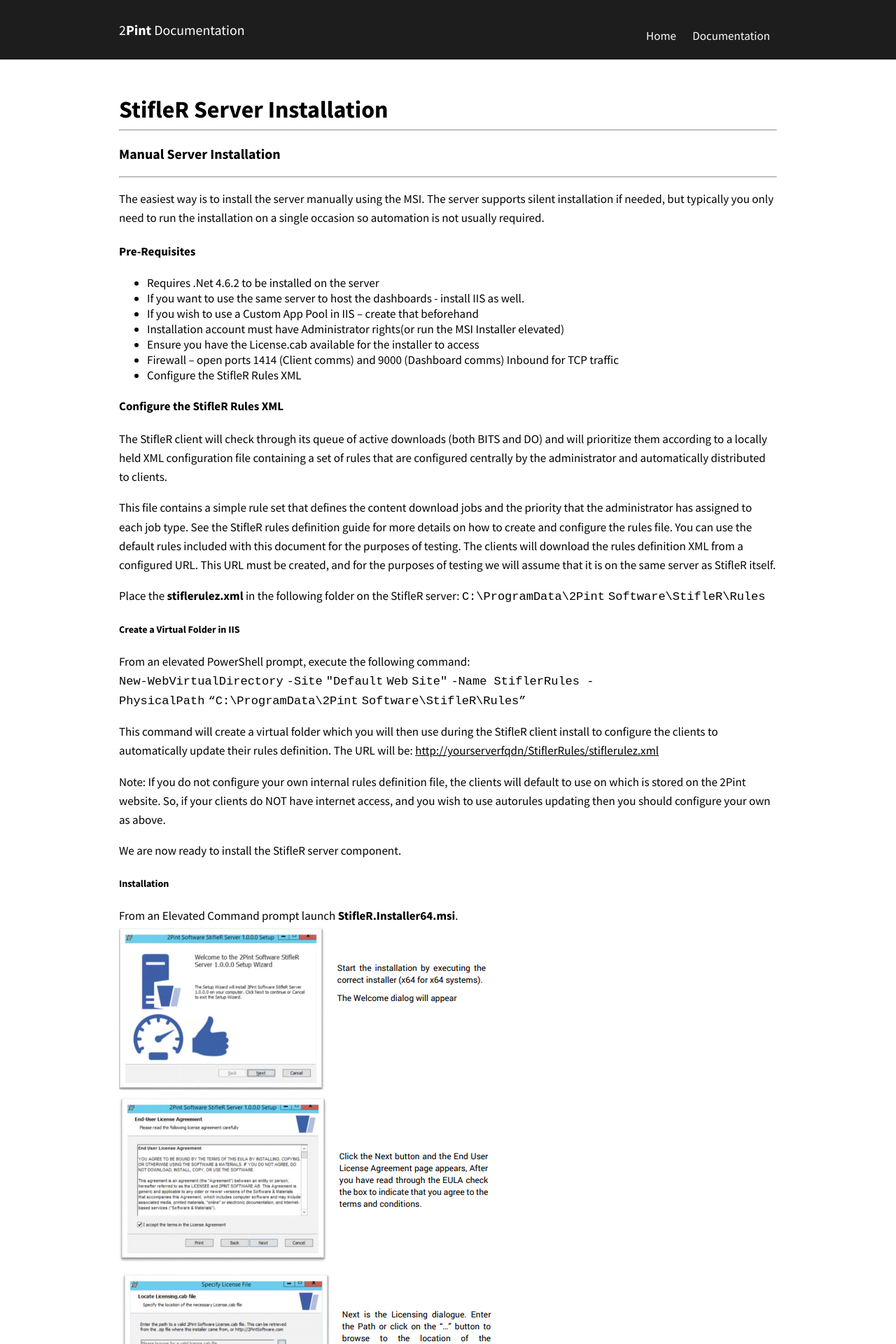
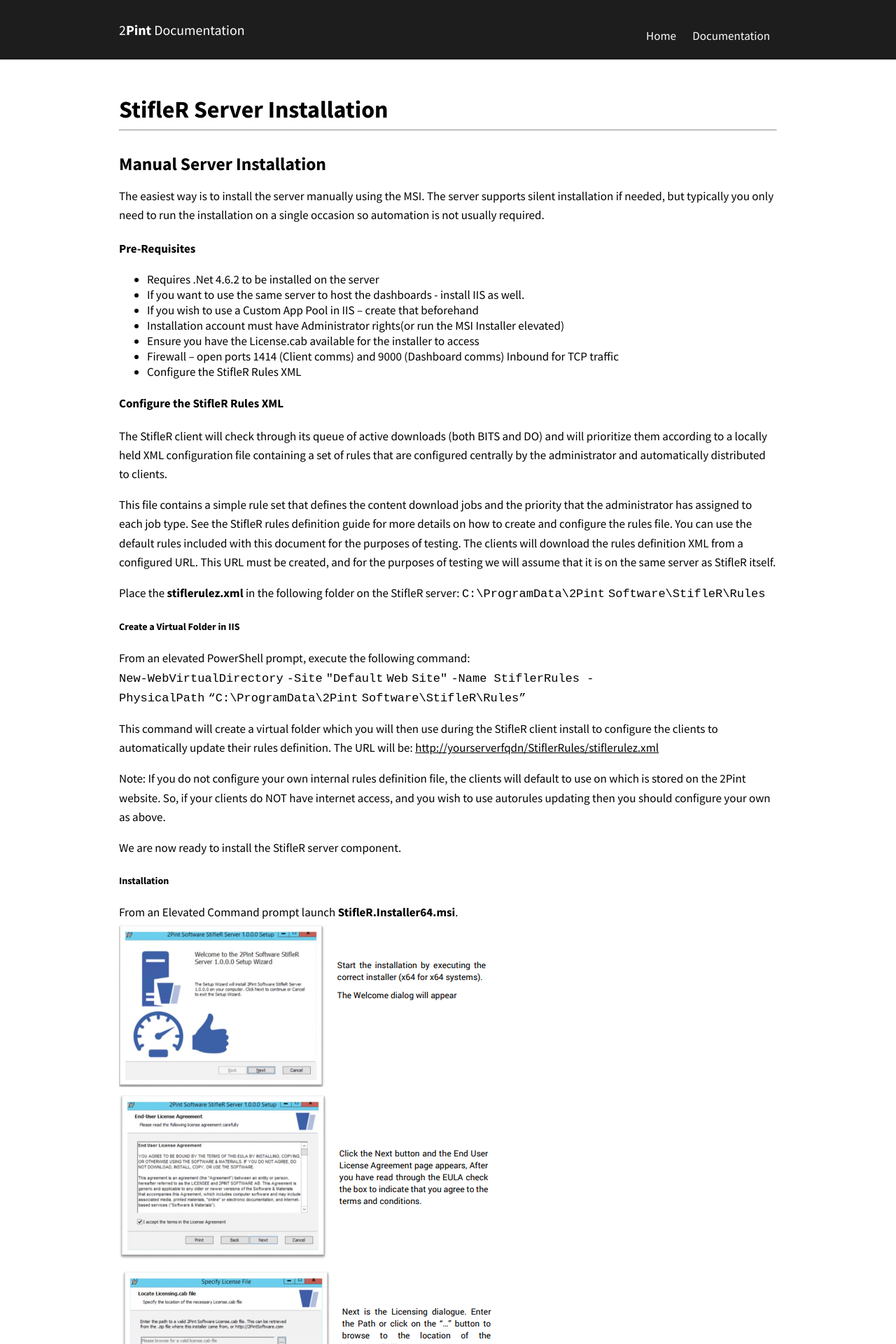
Before and after one commit to RoseSmithTest/2PintTest.github.io, a Jekyll site: the page built from docs/StifleRServerInstallation.html, in a window 1280 px wide. Shown: the top 1920 px of the page at 70% size. Built offline with Jekyll 4.4.1, drawn with Linux system fonts in a browser that asks for light colours.

```diff
--- a/docs/StifleRServerInstallation.html
+++ b/docs/StifleRServerInstallation.html
@@ -7,9 +7,9 @@ navigation_weight: 1
 
 <div class="container">
 	<div class="columns spacing">
-		<h1><strong>StifleR Server Installation</strong></h1><hr>
+		<h1><strong>StifleR Server Installation</strong></h1><hr><br>
 
-		<h3><strong>Manual Server Installation</strong></h3><hr>
+		<h2><strong>Manual Server Installation</strong></h2>
 <p>The easiest way is to install the server manually using the MSI. The server supports silent installation if needed, but typically you only need to run the installation on a single occasion so automation is not usually required.</p>
 
 			<h4>Pre-Requisites</h4>
```
